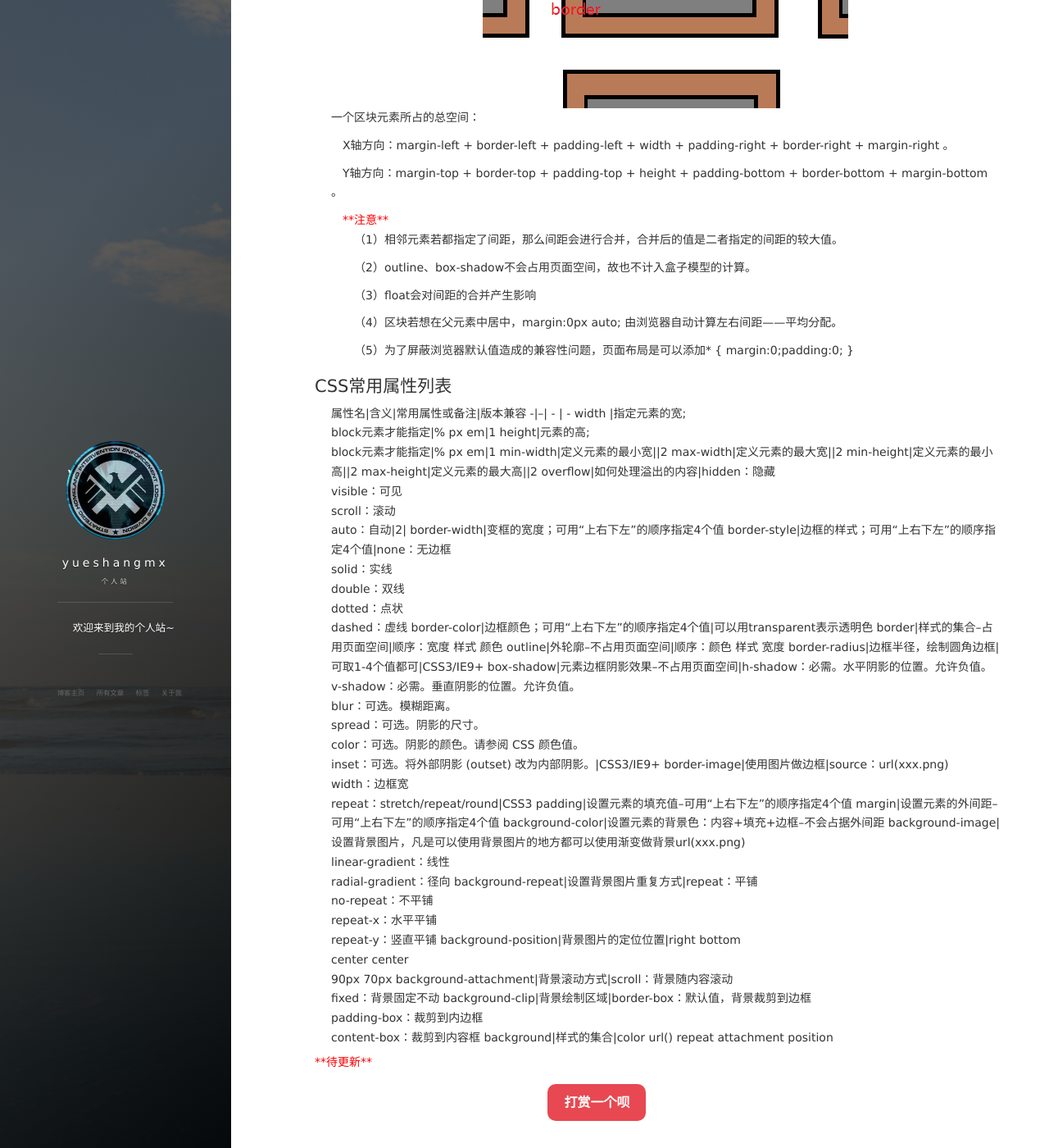
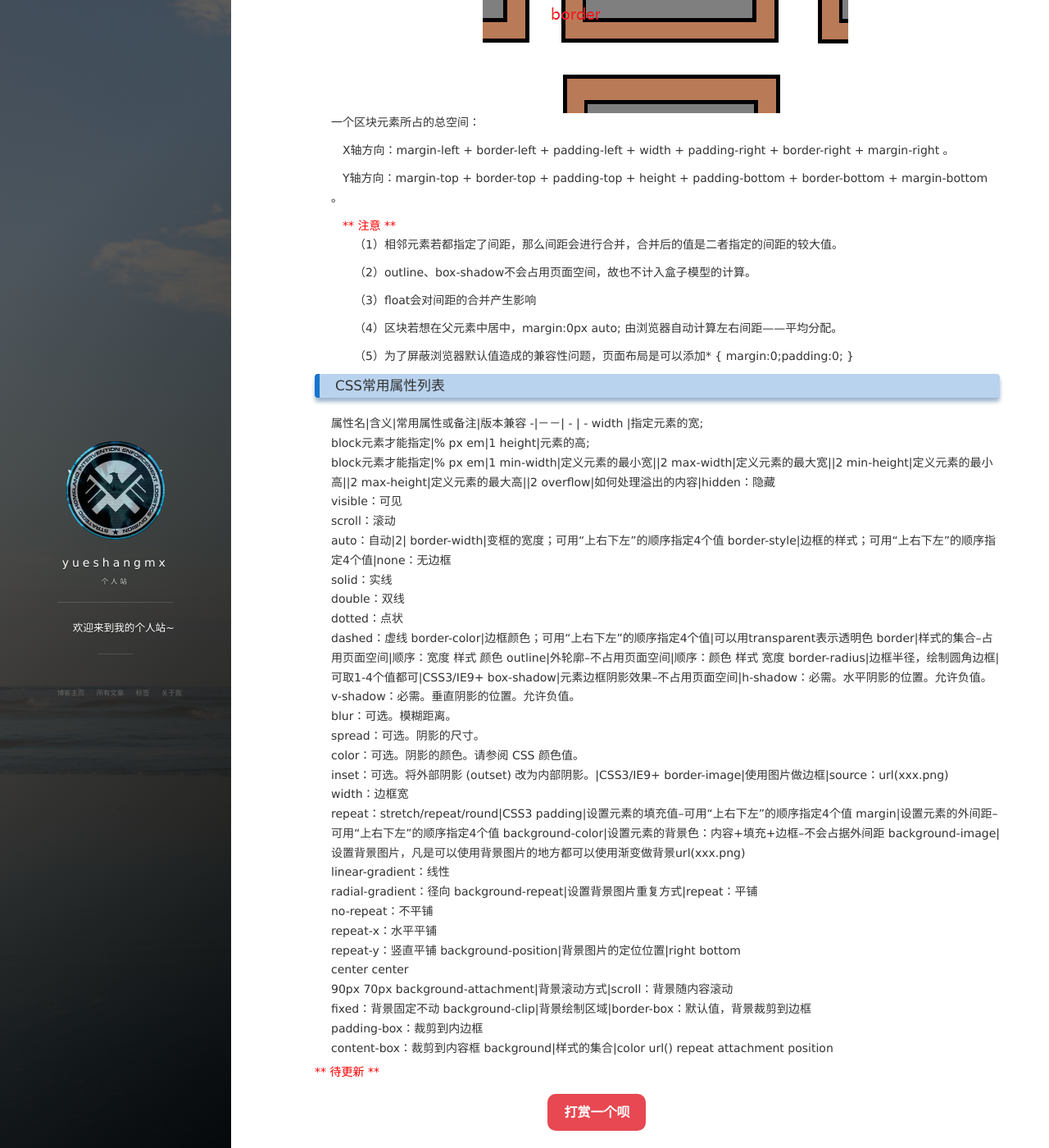
Before and after one commit to yueshangmx/yueshangmx.github.io, a Jekyll site: the page built from _posts/2017-08-03-CSS常用属性列表.md, in a window 1280 px wide and 1400 px high, scrolled down 485 px. Shown: the whole window at 82% size. Built offline with Jekyll 4.4.1, drawn with Linux system fonts in a browser that asks for light colours; nearby versions of some CDN libraries; comment, search, counter and statistics services are not loaded.

Commit message:
update 2017-10-17 19:00

```diff
--- a/_posts/2017-08-03-CSS常用属性列表.md
+++ b/_posts/2017-08-03-CSS常用属性列表.md
@@ -4,7 +4,7 @@ title: 3.CSS盒子模型和常用属性列表
 date: 2017-08-03
 tags: 笔记
 ---
-## CSS盒子模型
+### CSS盒子模型
 ![](/images/posts/css3/css3.png)
 一个区块元素所占的总空间：
 
@@ -12,7 +12,7 @@ tags: 笔记
 
 &emsp;Y轴方向：margin-top + border-top + padding-top + height + padding-bottom + border-bottom + margin-bottom 。
 
-&emsp;<font color="#f00">**注意**</font><br>
+&emsp;<font color="#f00">** 注意 **</font><br>
 &emsp;&emsp;（1）相邻元素若都指定了间距，那么间距会进行合并，合并后的值是二者指定的间距的较大值。
 
 &emsp;&emsp;（2）outline、box-shadow不会占用页面空间，故也不计入盒子模型的计算。
@@ -23,9 +23,9 @@ tags: 笔记
 
 &emsp;&emsp;（5）为了屏蔽浏览器默认值造成的兼容性问题，页面布局是可以添加* { margin:0;padding:0; }
 
-## CSS常用属性列表
+### CSS常用属性列表
 属性名|含义|常用属性或备注|版本兼容
-     -|--| - | -
+     -|－－| - | -
 width |指定元素的宽;<br>block元素才能指定|% px em|1
 height|元素的高;<br>block元素才能指定|% px em|1
 min-width|定义元素的最小宽||2
@@ -51,4 +51,4 @@ background-attachment|背景滚动方式|scroll：背景随内容滚动<br>fixed
 background-clip|背景绘制区域|border-box：默认值，背景裁剪到边框<br>padding-box：裁剪到内边框<br>content-box：裁剪到内容框
 background|样式的集合|color url() repeat attachment position
 
-<font color="#f00">**待更新**</font>
+<font color="#f00">** 待更新 **</font>
```
